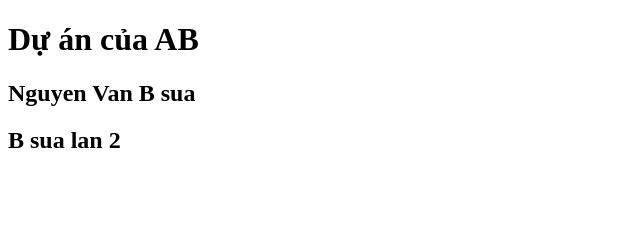
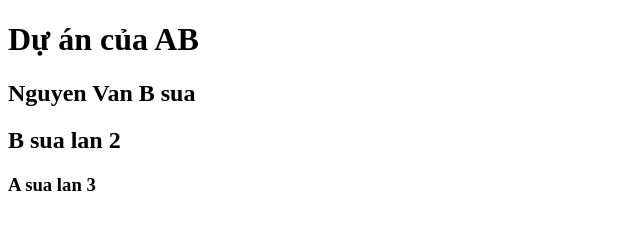
Before and after one commit to CodeDaoVietNam/DuAnAB, a plain HTML site: page index.html in a window 1280 px wide. Shown: the whole page, without its empty margins (0-640 px from the left). Drawn offline with Linux system fonts and the light colour scheme.

Commit message:
A sua lan 3

```diff
--- a/index.html
+++ b/index.html
@@ -9,5 +9,6 @@
     <h1>Dự án của AB</h1>
     <h2>Nguyen Van B sua</h2>
     <h2>B sua lan 2</h2>
+    <h3>A sua lan 3</h3>
 </body>
 </html>
```
